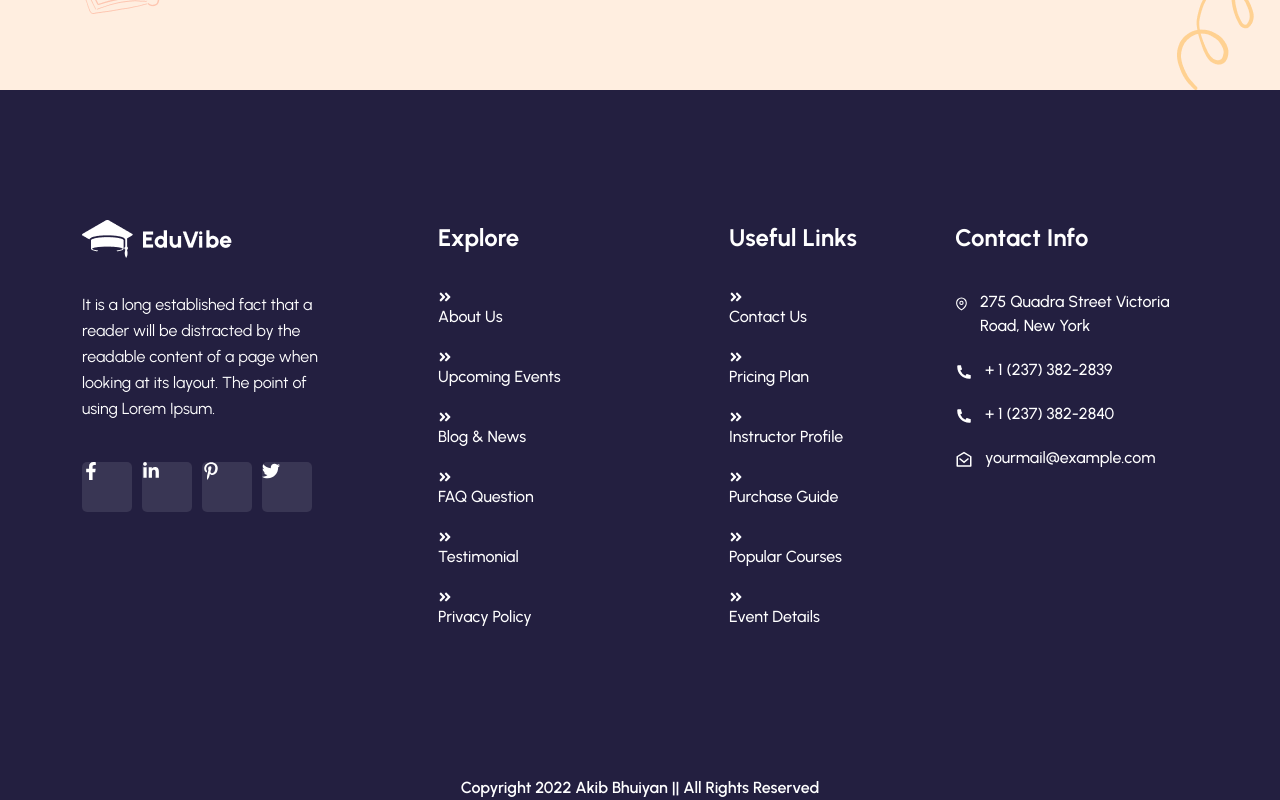
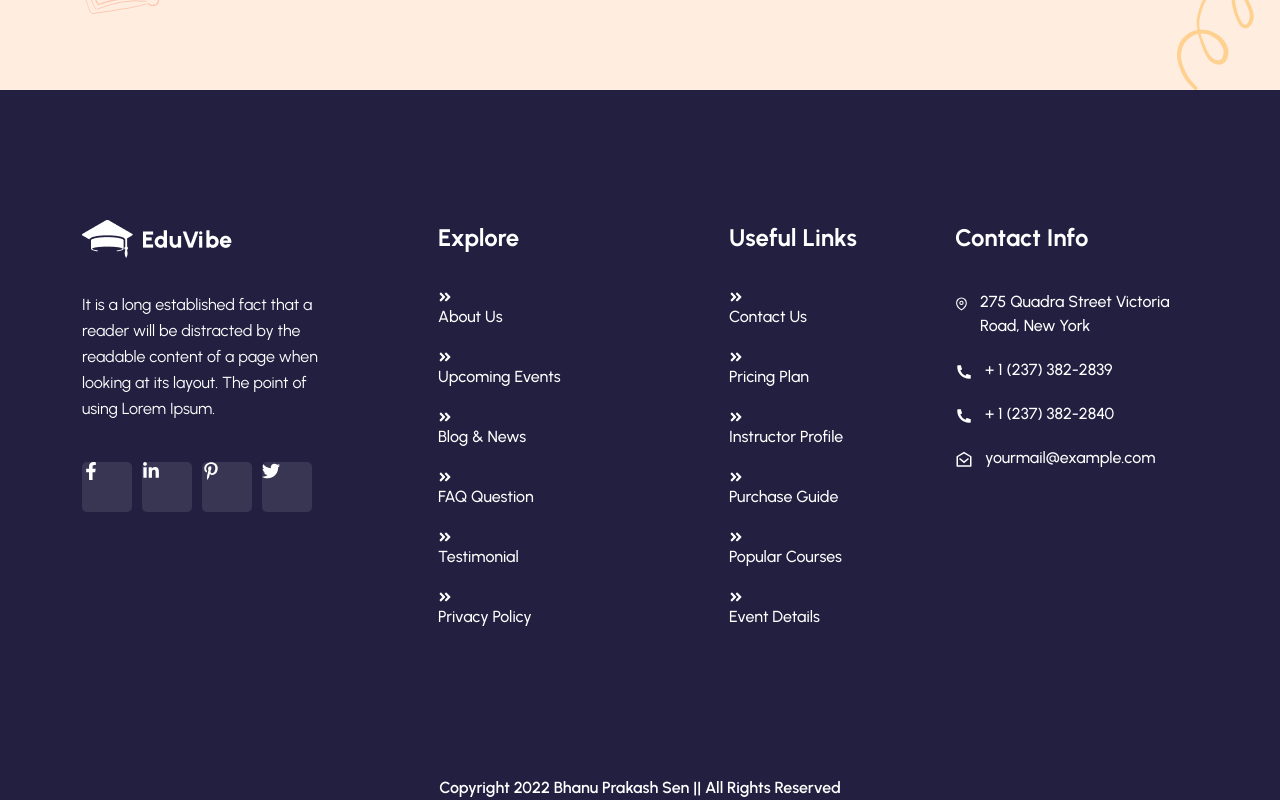
Before and after one commit to BhanuPrakash7297/eduwave-frontend, a React (Create React App) app: page / in a window 1280 px wide. Shown: the part 7826-8626 px from the top of the page. Built offline with nearby package versions, Linux system fonts and the light colour scheme; no server answers.

Commit message:
Update Footer.js

```diff
--- a/src/component/Home/Footer/Footer.js
+++ b/src/component/Home/Footer/Footer.js
@@ -178,7 +178,7 @@ const Footer = () => {
         </Container>
       </section>
       <div className="copyright-area text-center">
-        <p>Copyright 2022 Akib Bhuiyan || All Rights Reserved</p>
+        <p>Copyright 2022 Bhanu Prakash Sen || All Rights Reserved</p>
       </div>
     </footer>
   );
```
